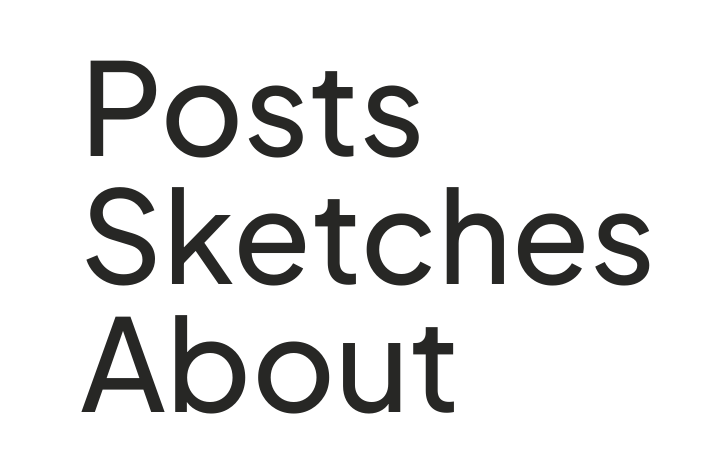
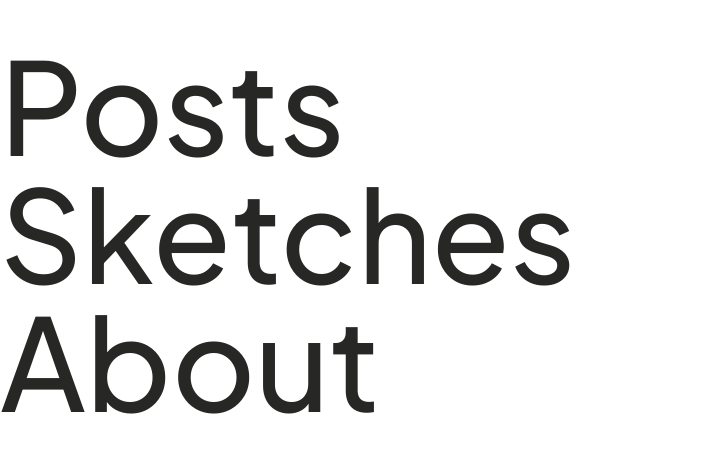
Before and after one commit to dinocosta/dino.codes.next, a Next.js app: page / in a window 1280 px wide. Shown: the part 296-748 px from the top of the page, without its empty margins (0-711 px from the left). Built offline with nearby package versions, Linux system fonts and the light colour scheme.

Commit message:
Fix failing build

```diff
--- a/components/layout.js
+++ b/components/layout.js
@@ -5,7 +5,7 @@ const jakarta = Plus_Jakarta_Sans({ subsets: ['latin'] });
 
 export default function Layout({ children }) {
 	return (
-		<div className={`px-5 md:px-10 lg:px-20 bg-light-gray min-h-screen ${jakarta.className}`}>
+		<div className={`container mx-auto bg-light-gray ${jakarta.className}`}>
 			<Head>
 				<title>dino.codes</title>
 			</Head>
--- a/package.json
+++ b/package.json
@@ -10,6 +10,7 @@
   },
   "dependencies": {
     "autoprefixer": "10.4.14",
+    "canvas-sketch": "^0.7.7",
     "eslint": "8.39.0",
     "eslint-config-next": "13.3.1",
     "next": "13.3.1",
```
Also changed, not shown: 1 other file (tests, documents, lock files or other folders).
